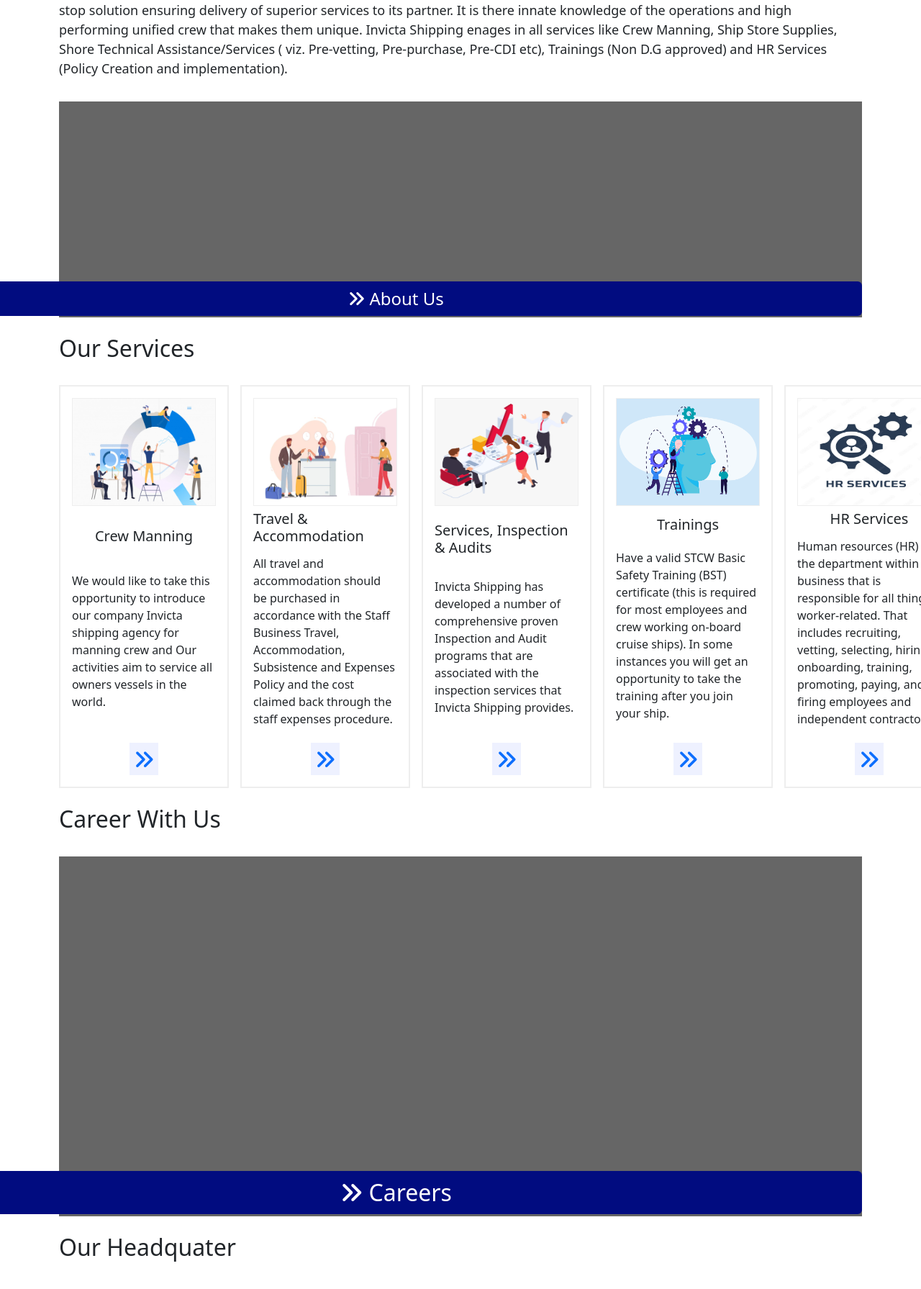
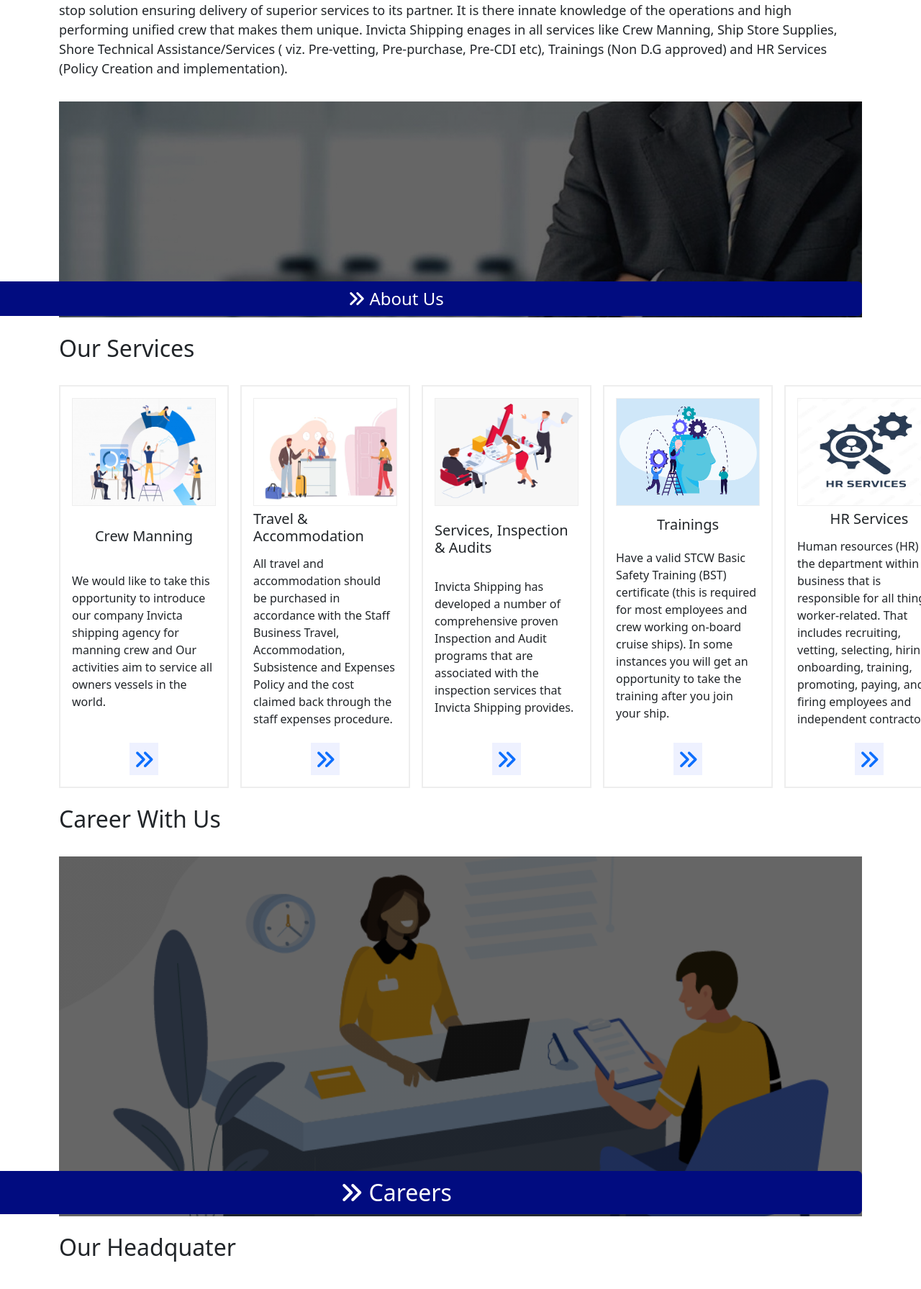
Before and after one commit to Ayush16999/website, a plain HTML site: page index.html in a window 1280 px wide. Shown: the part 737-2528 px from the top of the page at 72% size. Drawn offline with nearby package versions, Linux system fonts and the light colour scheme; grey boxes are pictures that could not be loaded.

Commit message:
Update style.css

```diff
--- a/css/style.css
+++ b/css/style.css
@@ -45,7 +45,7 @@
 }
 
 .aboutUs{
-    background: linear-gradient(rgba(0,0,0,0.6),rgba(0,0,0,0.6)), url(./images/aboutus.jpg);
+    background: linear-gradient(rgba(0,0,0,0.6),rgba(0,0,0,0.6)), url(https://ayush16999.github.io/website/images/aboutus.jpg);
     /* background-image: url(/images/aboutus.jpg); */
     background-size: cover;
     height: 300px;
@@ -105,7 +105,7 @@
 }
 
 .careerServices{
-    background: linear-gradient(rgba(0,0,0,0.6),rgba(0,0,0,0.6)), url(./images/careers.png);
+    background: linear-gradient(rgba(0,0,0,0.6),rgba(0,0,0,0.6)), url(https://ayush16999.github.io/website/images/careers.png);
     background-size: cover;
     height: 500px;
     width:100%;
```
